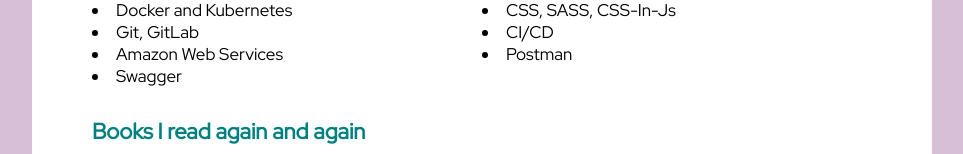
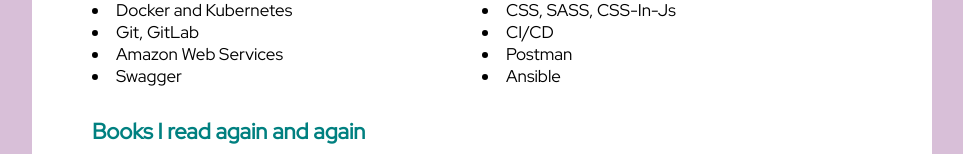
Before and after one commit to LunaGoodnight/resume, a React (Create React App) app: page / in a window 1280 px wide. Shown: the part 871-1025 px from the top of the page, without its empty margins (158-1121 px from the left). Built offline with nearby package versions, Linux system fonts and the light colour scheme.

Commit message:
[Add] new skill

```diff
--- a/src/App.js
+++ b/src/App.js
@@ -97,6 +97,7 @@
             <li>Amazon Web Services</li>
             <li>Postman</li>
             <li>Swagger</li>
+            <li>Ansible</li>
           </SkillList>
         </div>
         <div>
```
